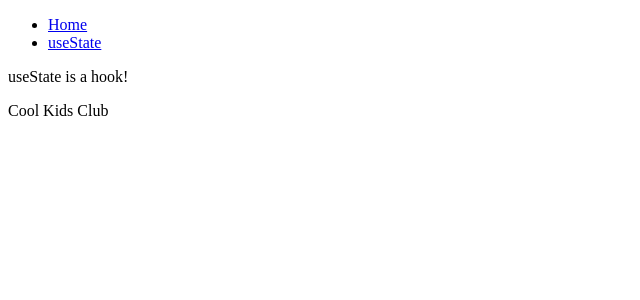
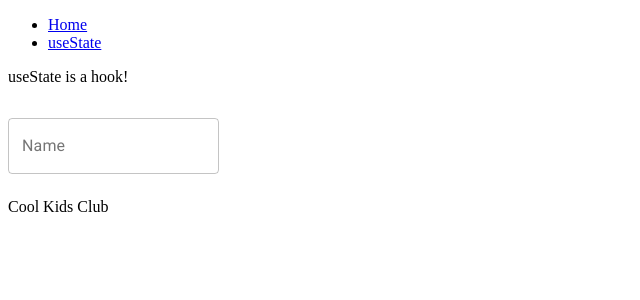
Before and after one commit to mateoholman/hook-em, a React (Create React App) app: page /useState in a window 1280 px wide. Shown: the top 300 px of the page, without its empty margins (0-640 px from the left). Built offline with nearby package versions, Linux system fonts and the light colour scheme.

Commit message:
Create form to demo useState hook

```diff
--- a/src/views/UseState.jsx
+++ b/src/views/UseState.jsx
@@ -1,14 +1,36 @@
 import React, { useState } from 'react';
+import TextField from '@material-ui/core/TextField'
 
 const UseState = () => {
-  const [coolKids, setCoolKids] = useState();
-  //TODO: Add Material UI so you can use those components.
-  //TODO: Add input/button for adding cool kids.
+  const [newCoolKid, setNewCoolKid] = useState('');
+  const [coolKids, setCoolKids] = useState([]);
+
+  const handleSubmit = e => {
+    e.preventDefault();
+    setCoolKids([...coolKids, newCoolKid]);
+    setNewCoolKid('');
+  };
+
   return (
-    <>
+    <section>
       <p>useState is a hook!</p>
+      <form onSubmit={handleSubmit}>
+        <TextField
+          id="outlined-name"
+          label="Name"
+          value={newCoolKid}
+          onChange={e => setNewCoolKid(e.target.value)}
+          margin="normal"
+          variant="outlined"
+        />
+      </form>
       <p>Cool Kids Club</p>
-    </>
+      <ul>
+        {coolKids.map((coolKid, index) => (
+          <li key={index}>{coolKid}</li>
+        ))}
+      </ul>
+    </section>
   );
 };
 
```
